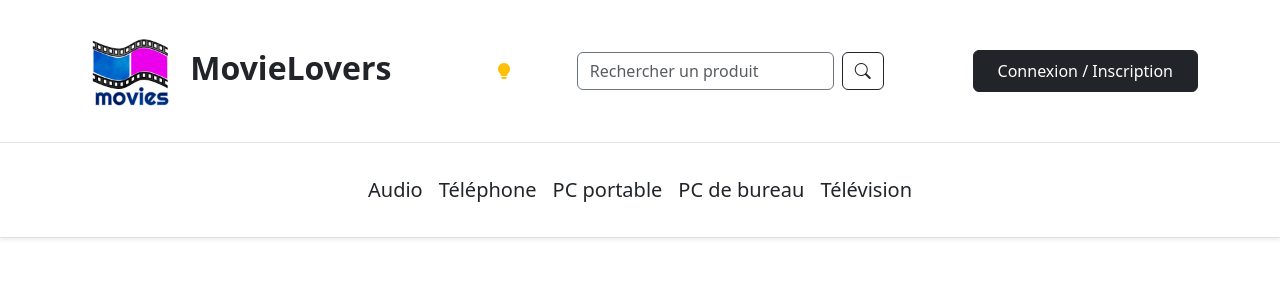
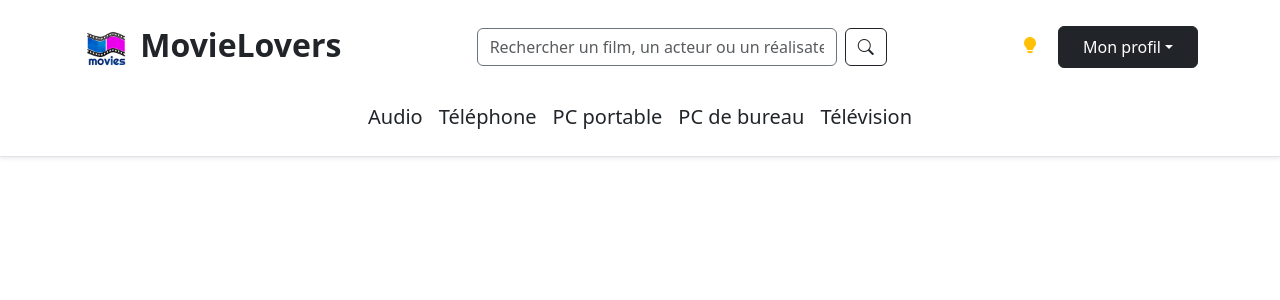
Before and after one commit to arnaud-coding/projetCinema, a PHP site: page /app/Includes/header.php in a window 1280 px wide. Shown: the top 300 px of the page. Run offline with PHP 8.4, Linux system fonts and the light colour scheme; some libraries are stand-ins or nearby versions.

Commit message:
connection utilisateur

```diff
--- a/app/Includes/header.php
+++ b/app/Includes/header.php
@@ -16,61 +16,48 @@
 <body>
     <header class="border-bottom shadow-sm">
         <!-- BARRE DE NAVIGATION -->
-        <nav class="navbar navbar-expand-md bg-white py-3">
+        <nav class="navbar navbar-expand-md bg-white pt-3">
             <div class="container">
+
+                <!-- BOUTON MENU BURGER -->
+                <button class="navbar-toggler my-3 border-0" type="button" data-bs-toggle="collapse" data-bs-target="#navbarCat" aria-controls="navbarCat" aria-expanded="false" aria-label="Toggle navigation">
+                    <span class="navbar-toggler-icon"></span>
+                </button>
 
                 <!-- LOGO -->
                 <a class="navbar-brand fs-2 fw-bold text-dark" href="index.php">
-                    <img src="img/logo.png" alt="Logo" width="100" height="100">
+                    <img src="img/logo.png" alt="Logo" width="50" height="50">
                     MovieLovers
                 </a>
 
-                <!-- MODE CLAIR/OMBRE -->
-                <i id="btnModeDark" class="bi bi-lightbulb-fill text-warning ps-4" style="cursor: pointer;"></i>
-
-                <!-- MENU -->
-                <!-- <div id="navbarNav" class="collapse navbar-collapse justify-content-center">
-                    <ul class="navbar-nav fs-5 fw-semibold">
-                        <li class="nav-item">
-                            <a class="nav_main nav-link text-dark" href="index.php?controller=Produits&action=">Nos coups de ❤️</a>
-                        </li>
-                        <li class="nav-item">
-                            <a class="nav_main nav-link text-dark" href="index.php?controller=Livre&action=list">Contact</a>
-                        </li>
-                    </ul>
-                </div> -->
-
                 <!-- CHAMP DE RECHERCHE -->
-                <form class="d-flex me-4" method="post" action="index.php?controller=Produit&action=search">
-                    <input class="form-control me-2 border-secondary" type="text" name="search" placeholder="Rechercher un produit" aria-label="Search">
+                <form class="d-flex me-3" method="post" action="index.php?controller=Produit&action=search" style="width: 410px;">
+                    <input class="form-control me-2 border-secondary" type="text" name="search" placeholder="Rechercher un film, un acteur ou un réalisateur" aria-label="Search">
                     <button class="btn btn-outline-dark" type="submit"><span class="bi bi-search"></span></button>
                 </form>
 
-                <!-- BOUTON DE CONNEXION OU MENU UTILISATEUR ET BOUTON PANIER-->
-                <?php if (!isset($_SESSION["user"]["id_client"])) : ?>
-                    <a class="btn btn-dark text-white px-4 py-2" href="index.php?controller=User&action=formLogin">Connexion / Inscription</a>
-                <?php else : ?>
-                    <div class="dropdown">
-                        <button id="dropdownMenuButton" class="btn btn-dark text-white dropdown-toggle px-4 py-2" type="button" data-bs-toggle="dropdown" aria-expanded="false">
-                            <?php echo htmlspecialchars($_SESSION["user"]["firstname"], ENT_QUOTES, "UTF-8"); ?>
-                        </button>
-                        <ul class="dropdown-menu">
-                            <li><a class="dropdown-item text-dark" href="index.php?controller=Client&action=formUpdate&id_client=<?php echo htmlspecialchars($_SESSION["user"]["id_client"], ENT_QUOTES, "UTF-8"); ?>">Mon profil</a></li>
+                <!-- BOUTON DE CONNEXION OU MENU UTILISATEUR -->
+                <div class="dropdown">
+
+                    <!-- MODE CLAIR/SOMBRE -->
+                    <i id="btnModeDark" class="bi bi-lightbulb-fill text-warning me-3" style="cursor: pointer;"></i>
+
+                    <button class="btn btn-dark text-white dropdown-toggle px-4 py-2" type="button" data-bs-toggle="dropdown" aria-expanded="false">Mon profil</button>
+                    <ul class="dropdown-menu">
+                        <?php if (!isset($_SESSION["user"])) : ?>
+                            <li><a class="dropdown-item text-dark" href="index.php?controller=User&action=formLogin">Se connecter</a></li>
+                            <li><a class="dropdown-item text-dark" href="index.php?controller=User&action=formSignup">Créer un compte</a></li>
+                        <?php else : ?>
+                            <li><a class="dropdown-item text-dark" href="index.php?controller=Client&action=formUpdate&id_user=<?php echo htmlspecialchars($_SESSION["user"]["id_user"], ENT_QUOTES, "UTF-8"); ?>">Modifier mon profil</a></li>
                             <li><a class="dropdown-item text-dark" href="index.php?controller=Client&action=logout">Se déconnecter</a></li>
-                        </ul>
-                    </div>
-                    <a class="btn btn-outline-dark ms-2 px-4 py-2" href="index.php?controller=Client&action=displayCart">Panier</a>
-                <?php endif; ?>
-
-                <!-- BOUTON RESPONSIVE -->
-                <button class="navbar-toggler border-0" type="button" data-bs-toggle="collapse" data-bs-target="#navbarNav" aria-controls="navbarNav" aria-expanded="false" aria-label="Toggle navigation">
-                    <span class="navbar-toggler-icon"></span>
-                </button>
+                        <?php endif; ?>
+                    </ul>
+                </div>
             </div>
         </nav>
 
-        <!-- NAV : CATEGORIES DE PRODUITS -->
-        <nav class="navbar navbar-expand-md bg-white py-4 border-top">
+        <!-- NAV : CATEGORIES -->
+        <nav class="navbar navbar-expand-md bg-white pb-3">
             <div class="container">
                 <div id="navbarCat" class="collapse navbar-collapse justify-content-center">
                     <ul class="navbar-nav fs-5 fw-medium">
@@ -81,13 +68,9 @@
                         <li class="nav-item"><a class="nav_cat nav-link text-dark" href="index.php?controller=Produit&action=listByCategory&id_categorie=5">Télévision</a></li>
                     </ul>
                 </div>
-
-                <!-- BOUTON RESPONSIVE -->
-                <button class="navbar-toggler my-3 border-0" type="button" data-bs-toggle="collapse" data-bs-target="#navbarCat" aria-controls="navbarNav" aria-expanded="false" aria-label="Toggle navigation">
-                    <span class="navbar-toggler-icon"></span>
-                </button>
             </div>
         </nav>
+
     </header>
 
 
--- a/app/views/home/home.php
+++ b/app/views/home/home.php
@@ -4,3 +4,6 @@
 <div class="d-flex flex-column justify-content-center align-items-center">
     <h1 class="fs-3 fst-italic mb-3">Bienvenue sur MovieLovers</h1>
 </div
+    <?php
+    var_dump($_SESSION["user"]);
+    ?>
--- a/app/views/user/formLogin.php
+++ b/app/views/user/formLogin.php
@@ -46,8 +46,8 @@ if ($success !== null) {
 
             <!-- CHAMP MDP -->
             <div class="mb-1">
-                <label for="mdp" class="form-label">Mot de passe</label>
-                <input id="mdp" class="form-control" type="password" name="mdp" placeholder="Entrez votre mot de passe">
+                <label for="password" class="form-label">Mot de passe</label>
+                <input id="password" class="form-control" type="password" name="password" placeholder="Entrez votre mot de passe">
             </div>
 
             <!-- LIEN VERS MDP OUBLIE -->
```
Also changed, not shown: app/Controllers/userController.php (+34 -42 lines), 4 other files.
